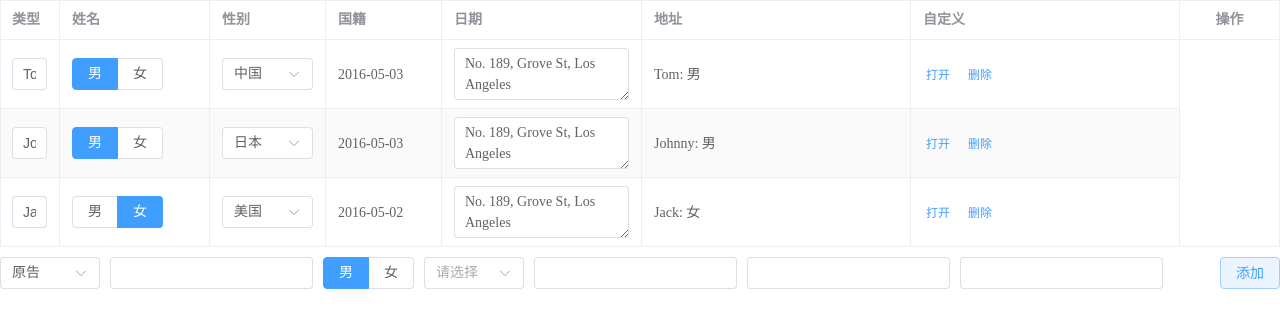
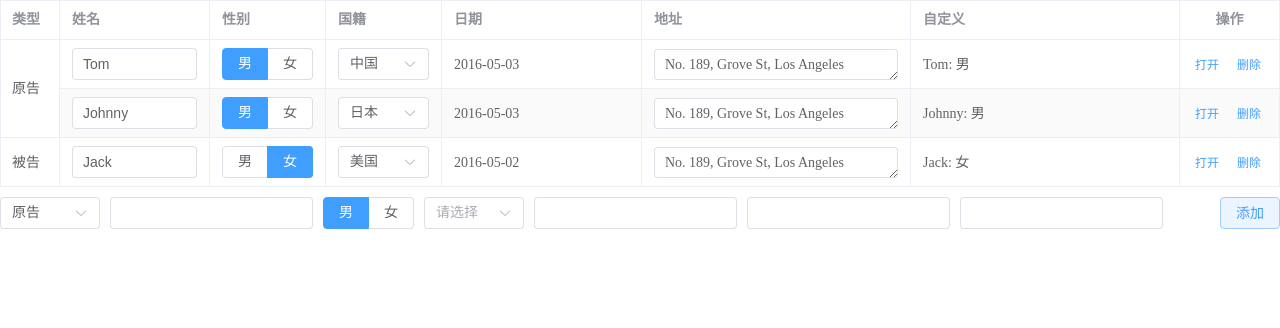
Before and after one commit to joerias/aegis-odyssey, a Vue app: page / in a window 1280 px wide. Shown: the top 328 px of the page. Built offline with nearby package versions, Linux system fonts and the light colour scheme.

Commit message:
完成table组件的开发

```diff
--- a/src/client/App.vue
+++ b/src/client/App.vue
@@ -5,7 +5,17 @@ import { ref } from "vue";
 // 本地编译后调试
 // import { Person, type PersonOptsType } from "../../dist/aegis-odyssey.es.js";
 
-const tableValue = ref([
+type tableType = {
+	type: string;
+	name: string;
+	gender: string;
+	country: string;
+	date: string;
+	address: string;
+	info: string;
+};
+
+const tableValue = ref<tableType[]>([
 	{
 		type: "原告",
 		name: "Tom",
@@ -64,7 +74,7 @@ const showSwitch = ref(false);
 const handleSwitch = () => {
 	showSwitch.value = !showSwitch.value;
 };
-const tableAddValue = ref({
+const tableAddValue = ref<tableType>({
 	type: "原告",
 	name: "",
 	gender: "男",
--- a/src/components/table/index.vue
+++ b/src/components/table/index.vue
@@ -1,20 +1,29 @@
 <script setup lang="ts">
+import { useSlots, computed } from "vue";
+import type { TableColumnCtx } from "element-plus";
 defineOptions({
 	name: "OTable",
 });
 
-import { useSlots, computed } from "vue";
-
 type Props = {
 	modelValue: any;
 	addValue: any;
-	header?: any;
+	header?: { [key: string]: { [key: string]: string | number } };
 	btnName?: string;
 	index?: boolean;
 	add?: boolean;
-	list?: any;
+	list?: TypeList;
 	merge?: string;
 };
+type TypeList = {
+	[key: string]: (string | number)[];
+};
+interface SpanMethodProps {
+	row: any;
+	column: TableColumnCtx<any>;
+	rowIndex: number;
+	columnIndex: number;
+}
 const props = withDefaults(defineProps<Props>(), {
 	btnName: "添加",
 	index: false,
@@ -45,10 +54,10 @@ const handleOperate = (idx: number) => {
 	}
 };
 
-const typeMap = computed(() => {
+const typeArr = computed(() => {
 	const m = new Map(),
 		n = new Map();
-	modelValue.value.forEach((v, i) => {
+	(<any>modelValue.value).forEach((v: any, i: number) => {
 		if (m.has(v[props.merge])) {
 			m.set(v[props.merge], m.get(v[props.merge]) + 1);
 		} else {
@@ -56,32 +65,34 @@ const typeMap = computed(() => {
 			n.set(v[props.merge], i);
 		}
 	});
-	return props.merge ? { len: m, pos: n } : null;
+	const map = { len: m, pos: n };
+	console.log([...map.len.values()]);
+	return [...map.len.values()];
 });
-console.log(typeMap.value);
 
-const objectSpanMethod = ({ row, column, rowIndex, columnIndex }: SpanMethodProps) => {
+const objectSpanMethod = ({ rowIndex, columnIndex }: SpanMethodProps) => {
 	if (columnIndex === 0) {
 		if (props.merge) {
-			for (const i of typeMap.value.pos) {
-				console.log(rowIndex, i, rowIndex === i[1]);
-
-				if (rowIndex === i[1]) {
-					// console.log("=", rowIndex, i, typeMap.value?.len.get(i[0]));
-					// return {
-					// 	rowspan: typeMap.value?.len.get(i[0]),
-					// 	colspan: 1,
-					// };
-					// return {};
-				} else {
-					return {};
-					// console.log("!", rowIndex);
-					// console.log("else", i, i[1], rowIndex);
-					// return {
-					// 	rowspan: 0,
-					// 	colspan: 0,
-					// };
-				}
+			if (rowIndex === 0) {
+				return {
+					rowspan: typeArr.value[0],
+					colspan: 1,
+				};
+			} else if (rowIndex === typeArr.value[0]) {
+				return {
+					rowspan: typeArr.value[1],
+					colspan: 1,
+				};
+			} else if (rowIndex === typeArr.value[0] + typeArr.value[1]) {
+				return {
+					rowspan: typeArr.value[2],
+					colspan: 1,
+				};
+			} else {
+				return {
+					rowspan: 0,
+					colspan: 0,
+				};
 			}
 		} else {
 			return {
@@ -95,28 +106,28 @@ const objectSpanMethod = ({ row, column, rowIndex, columnIndex }: SpanMethodProp
 <template>
 	<el-table :data="modelValue" stripe border :span-method="objectSpanMethod">
 		<el-table-column v-if="props.index" type="index" width="40" />
-		<template v-for="o in Object.keys(props.header.label)">
+		<template v-for="o in Object.keys(props.header!.label)">
 			<el-table-column
-				v-if="!Object.keys(props.header.edit).includes(o)"
+				v-if="!Object.keys(props.header!.edit).includes(o)"
 				:prop="o"
-				:label="props.header.label[o]"
-				:width="props.header.width[o] || 0"
+				:label="props.header!.label[o]"
+				:width="props.header!.width[o] || 0"
 			/>
-			<el-table-column v-else :prop="o" :label="props.header.label[o]" :width="props.header.width[o] || 0">
+			<el-table-column v-else :prop="o" :label="props.header!.label[o]" :width="props.header!.width[o] || 0">
 				<template #default="scope">
-					<template v-if="props.header.edit[o] === 'input'">
+					<template v-if="props.header!.edit[o] === 'input'">
 						<el-input v-model="scope.row[o]" clearable />
 					</template>
-					<template v-else-if="props.header.edit[o] === 'textarea'">
+					<template v-else-if="props.header!.edit[o] === 'textarea'">
 						<el-input v-model="scope.row[o]" type="textarea" autosize />
 					</template>
-					<template v-else-if="props.header.edit[o] === 'radio'">
+					<template v-else-if="props.header!.edit[o] === 'radio'">
 						<o-radio v-model="scope.row[o]" type="button" :list="['男', '女']" />
 					</template>
-					<template v-else-if="props.header.edit[o] === 'select'">
-						<o-select v-model="scope.row[o]" :list="props.list[o]" />
+					<template v-else-if="props.header!.edit[o] === 'select'">
+						<o-select v-model="scope.row[o]" :list="props.list![o]" />
 					</template>
-					<slot v-else-if="props.header.edit[o] === 'custom'" :name="o" v-bind="scope" />
+					<slot v-else-if="props.header!.edit[o] === 'custom'" :name="o" v-bind="scope" />
 				</template>
 			</el-table-column>
 		</template>
@@ -128,7 +139,7 @@ const objectSpanMethod = ({ row, column, rowIndex, columnIndex }: SpanMethodProp
 		<el-table-column
 			v-else="props.add && !$slots.operate"
 			label="操作"
-			:width="props.header.width.operate ?? 60"
+			:width="props.header!.width.operate ?? 60"
 			header-align="center"
 		>
 			<template #default="scope">
--- a/tsconfig.json
+++ b/tsconfig.json
@@ -7,7 +7,7 @@
 		"skipLibCheck": true,
 
 		/* Bundler mode */
-		"moduleResolution": "bundler",
+		"moduleResolution": "node",
 		"allowImportingTsExtensions": true,
 		"resolveJsonModule": true,
 		"isolatedModules": true,
@@ -16,7 +16,7 @@
 
 		/* Linting */
 		"strict": true,
-		"noUnusedLocals": true,
+		"noUnusedLocals": false,
 		"noUnusedParameters": true,
 		"noFallthroughCasesInSwitch": true,
 
```
Also changed, not shown: 1 other file (tests, documents, lock files or other folders).
